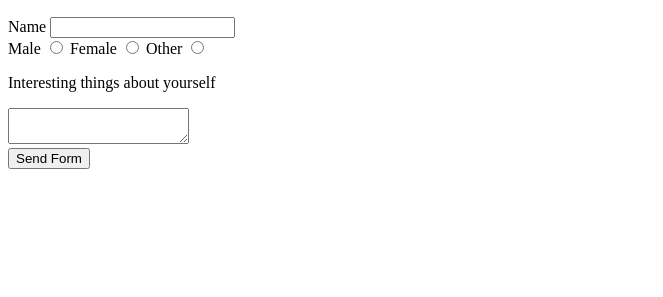
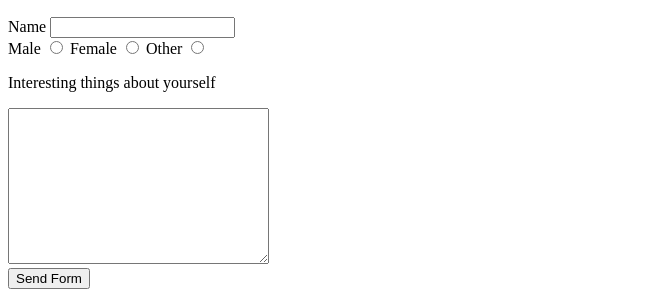
Before and after one commit to 72hwang31/ist263, a plain HTML site: page lab04/contact.html in a window 1280 px wide. Shown: the part 812-1109 px from the top of the page, without its empty margins (0-663 px from the left). Before the commit the page ends 989 px from the top, so only its background shows below. Drawn offline with Linux system fonts and the light colour scheme.

Commit message:
Update contact.html

```diff
--- a/lab04/contact.html
+++ b/lab04/contact.html
@@ -23,7 +23,7 @@
             <label for="other">Other</label>
             <input type="radio" id="other" name="gender" value="person is other gender">
             <p>Interesting things about yourself</p>
-            <textarea id="interesting" name="interesting" row="10" col="30"></textarea><br>
+            <textarea id="interesting" name="interesting" rows="10" cols="30"></textarea><br>
             <input type="submit" value="Send Form">
         </form>
     </body>
```
